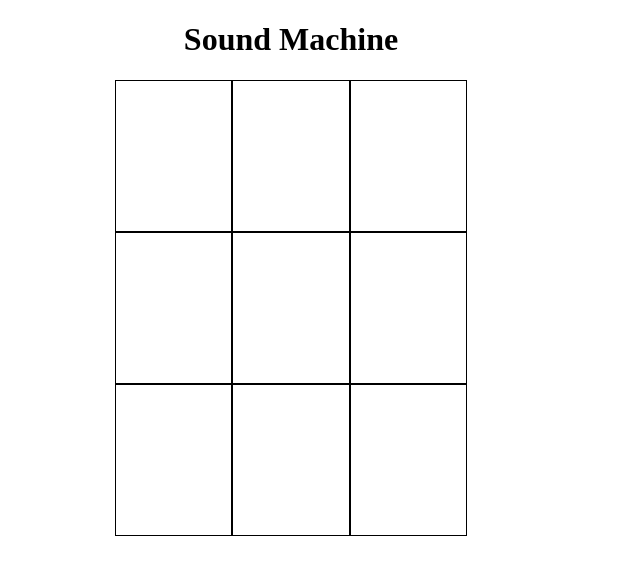
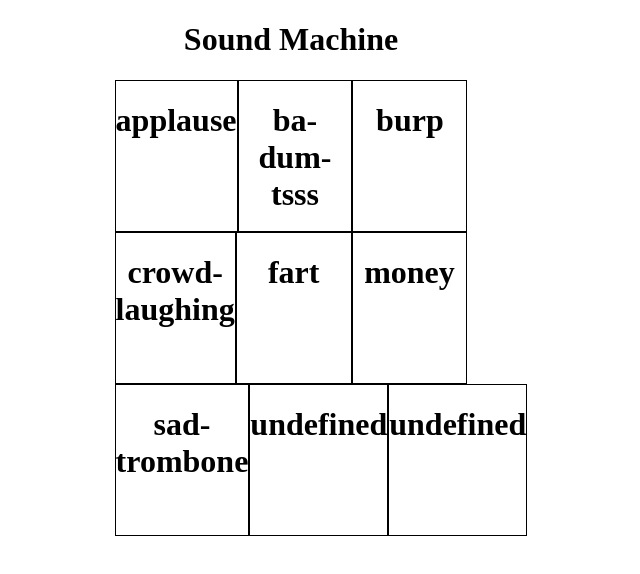
Before and after one commit to todddrinkwater/sound-machine, an Electron app: page index.html in a window 800 px wide. Shown: the whole page, without its empty margins (109-749 px from the left). Drawn offline with Linux system fonts and the light colour scheme.

Commit message:
add functionality to allow sound buttons to work

```diff
--- a/js/index.js
+++ b/js/index.js
@@ -0,0 +1,30 @@
+var soundButtons = document.querySelectorAll('.button')
+
+soundType = ['applause', 'ba-dum-tsss', 'burp', 'crowd-laughing', 'fart', 'money', 'sad-trombone']
+
+for (var i = 0; i < soundButtons.length; i++) {
+  // console.log(soundType[i]);
+    var soundButton = soundButtons[i];
+
+    var header = document.createElement('h1')
+    var title = document.createTextNode(soundType[i])
+    var att = document.createAttribute("value")
+    att.value = soundType[i]
+    soundButton.setAttributeNode(att)
+    var soundName = soundButton.getAttribute("value")
+
+    var appendNew = soundButton.appendChild(header).appendChild(title)
+    soundName != 'undefined' ? prepareButton(soundButton, soundName) : ''
+}
+
+function prepareButton(buttonEl, soundName) {
+    // buttonEl.querySelector('.').style.backgroundImage = 'url("img/icons/' + soundName + '.png")';
+
+    var audio = new Audio(__dirname + '/wav/' + soundName + '.wav');
+    buttonEl.addEventListener('click', function () {
+        audio.currentTime = 0;
+        audio.play();
+    });
+}
+
+// console.log(soundButtons);
--- a/main.css
+++ b/main.css
@@ -1,6 +1,3 @@
-/* * {
-  border: 1px solid red;
-} */
 html,
 body {
     -webkit-app-region: drag;
```
